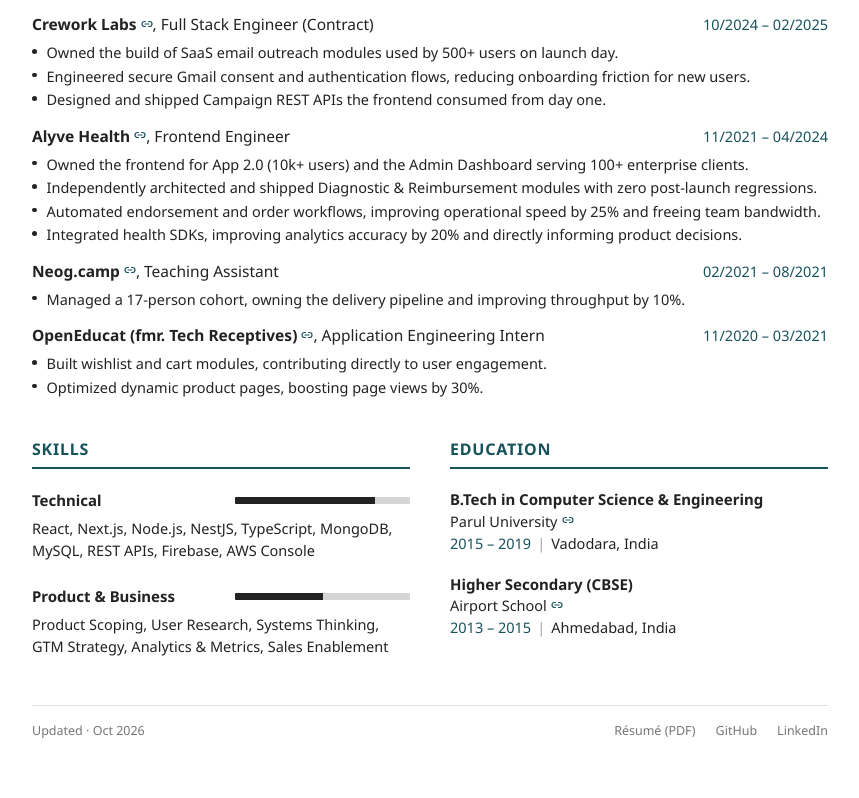
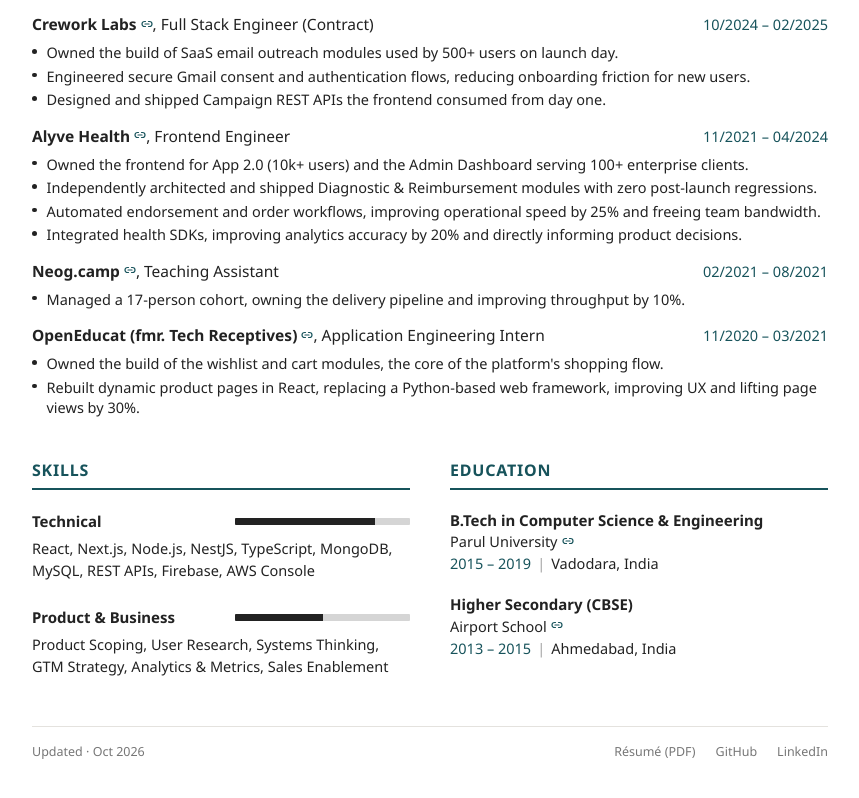
Before and after one commit to theniteshnarang/theniteshnarang.github.io, a React (Vite) app: page / in a window 1280 px wide. Shown: the part 569-1367 px from the top of the page, without its empty margins (210-1069 px from the left). Built offline with nearby package versions, Linux system fonts and the light colour scheme.

Commit message:
refactor: refine OpenEducat bullets with honest, concrete framing
- Wishlist/cart: claim ownership and centrality instead of vague engagement
- Product pages: name the React re-platform that drove the 30% page-view lift

```diff
--- a/src/App.tsx
+++ b/src/App.tsx
@@ -86,8 +86,8 @@ const EXPERIENCE: Experience[] = [
     role: "Application Engineering Intern",
     period: "11/2020 – 03/2021",
     bullets: [
-      "Built wishlist and cart modules, contributing directly to user engagement.",
-      "Optimized dynamic product pages, boosting page views by 30%.",
+      "Owned the build of the wishlist and cart modules, the core of the platform's shopping flow.",
+      "Rebuilt dynamic product pages in React, replacing a Python-based web framework, improving UX and lifting page views by 30%.",
     ],
   },
 ];
```
